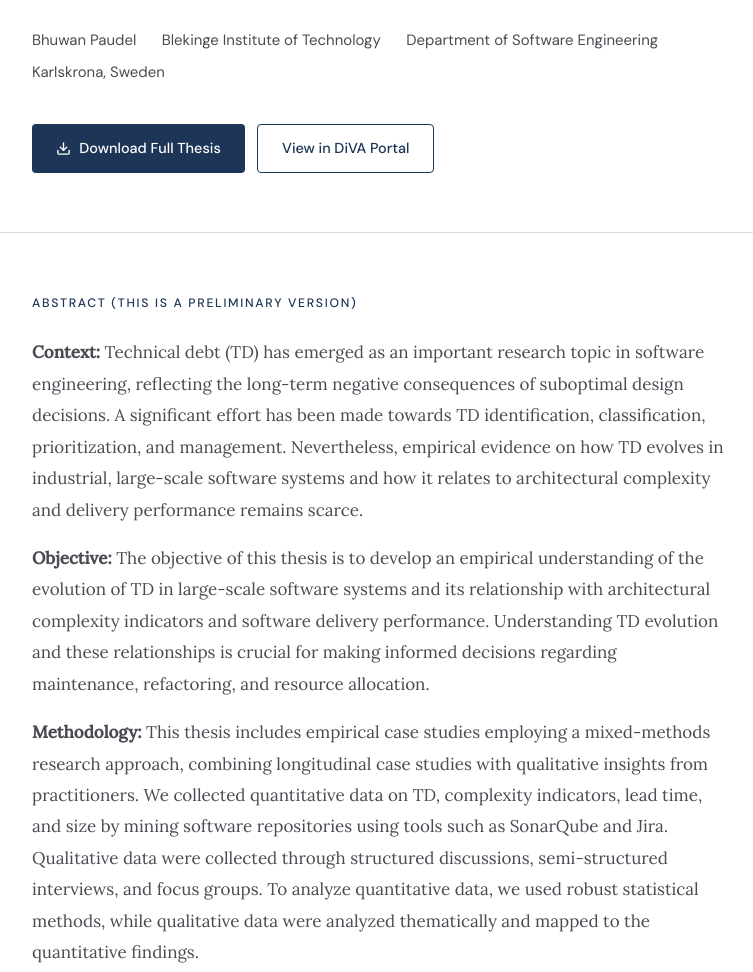
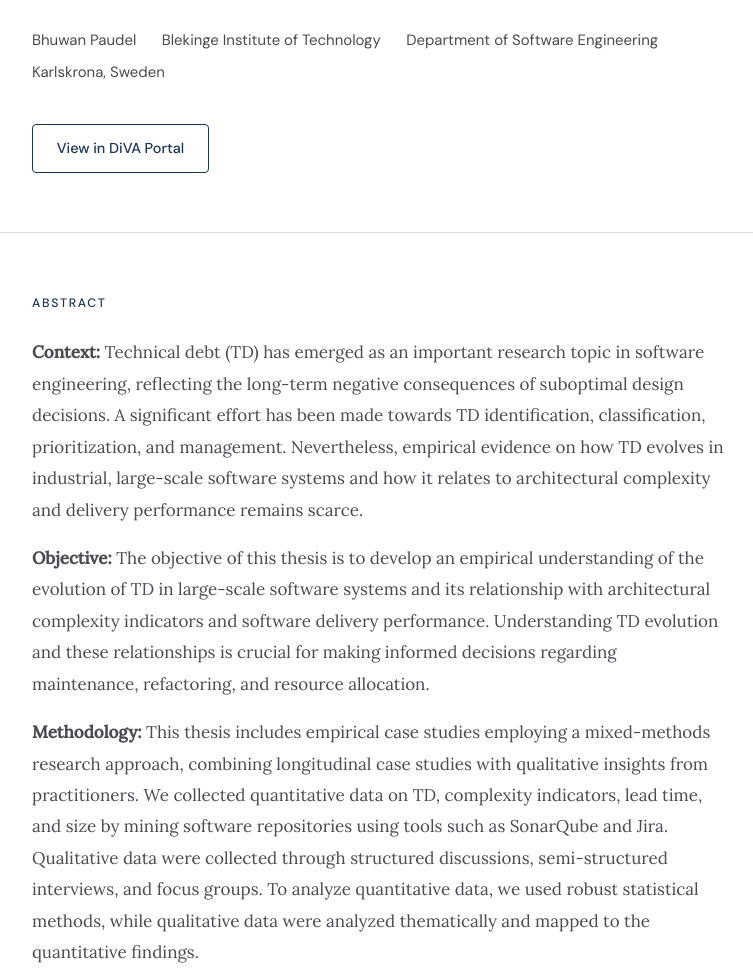
Before and after one commit to bhuwanpaudel/bhuwanpaudel.github.io, a plain HTML site: page thesis.html in a window 1280 px wide. Shown: the part 360-1332 px from the top of the page, without its empty margins (262-1015 px from the left). Drawn offline with nearby package versions, Linux system fonts and the light colour scheme.

Commit message:
Lic kappa abstract update.
Updated the thesis HTML to remove the preliminary version label from the abstract and corrected the HTML for keywords.

```diff
--- a/thesis.html
+++ b/thesis.html
@@ -322,11 +322,11 @@
     </div>
 
     <div class="action-row">
-      <a href="files/kappa.pdf" download class="btn-primary">
+      <!-- <a href="files/kappa.pdf" download class="btn-primary">
         <svg width="15" height="15" viewBox="0 0 24 24" fill="none" stroke="currentColor" stroke-width="2.2" stroke-linecap="round" stroke-linejoin="round"><path d="M21 15v4a2 2 0 0 1-2 2H5a2 2 0 0 1-2-2v-4"/><polyline points="7 10 12 15 17 10"/><line x1="12" y1="15" x2="12" y2="3"/></svg>
         Download Full Thesis
-      </a>
-      <a href="https://bth.diva-portal.org/" target="_blank" class="btn-outline">
+      </a> -->
+      <a href="http://www.diva-portal.org/smash/record.jsf?pid=diva2:2079463" target="_blank" class="btn-outline">
         View in DiVA Portal
       </a>
     </div>
@@ -336,7 +336,7 @@
 
     <!-- Abstract -->
     <div class="section">
-      <p class="section-label">Abstract (This is a preliminary version)</p>
+      <p class="section-label">Abstract</p>
       <div class="abstract-text">
 
       <div class="abstract-text">
@@ -360,16 +360,16 @@
         <strong>Conclusions:</strong> TD evolution is a complex, context-dependent phenomenon influenced by architectural, organizational, and human factors, as well as technical aspects such as code quality. The findings emphasize the importance of continuous monitoring, context-aware interpretation, and the integration of both technical and socio-technical perspectives to effectively manage TD in practice.
       </p>
 </div>
-
+        Technical Debt Evolution, Architectural Complexity, Large-Scale Software Systems, Software Delivery Performance
 
       </div>
 
       <div class="keywords">
         <span class="kw-label">Keywords</span>
-        <span class="kw-tag">Technical Debt</span>
         <span class="kw-tag">Technical Debt Evolution</span>
+        <span class="kw-tag">Architectural Complexity/span>
+        <span class="kw-tag">Large-Scale Software Systems</span>
         <span class="kw-tag">Software Delivery Performance</span>
-        <span class="kw-tag">Empirical Software Engineering</span>
       </div>
     </div>
 
```
